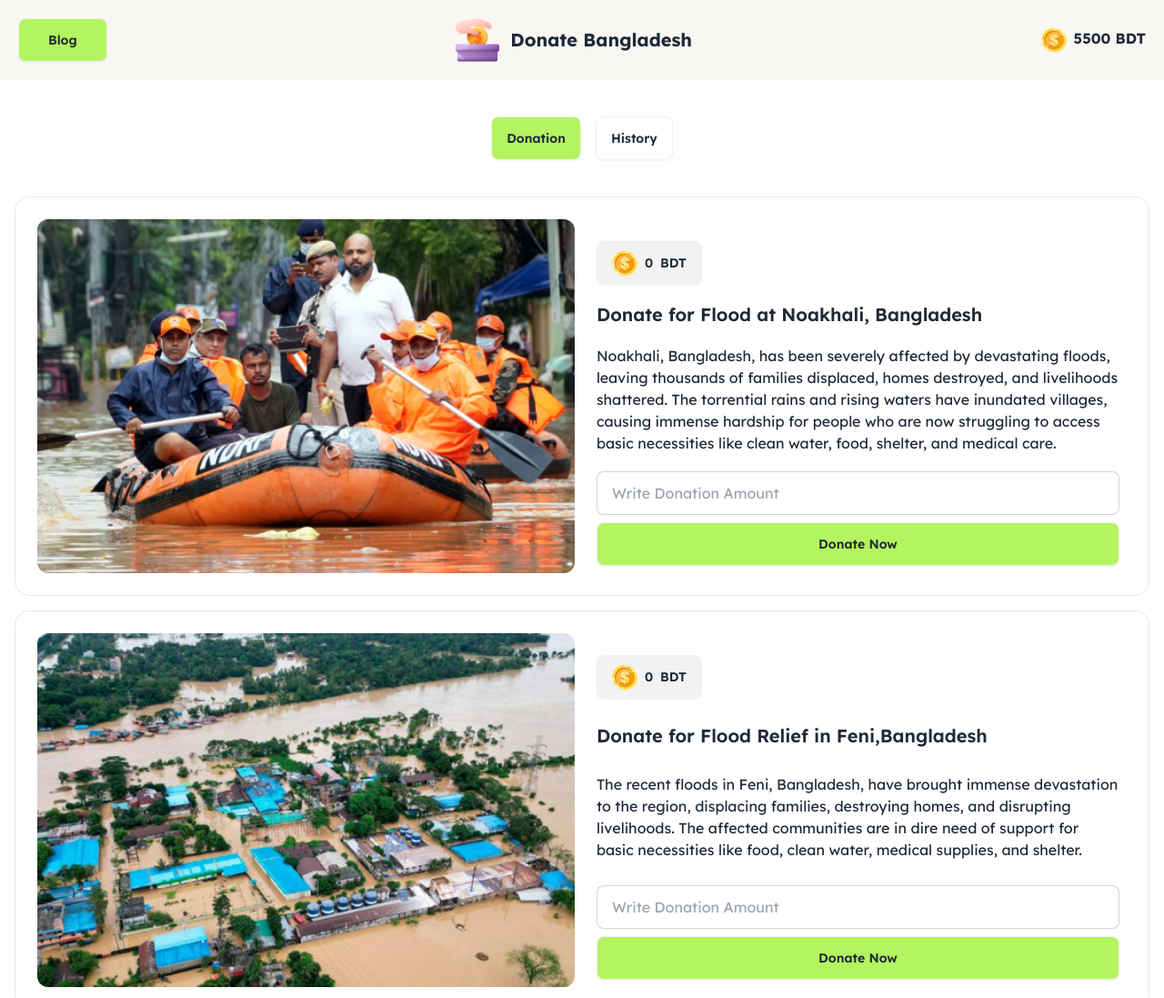
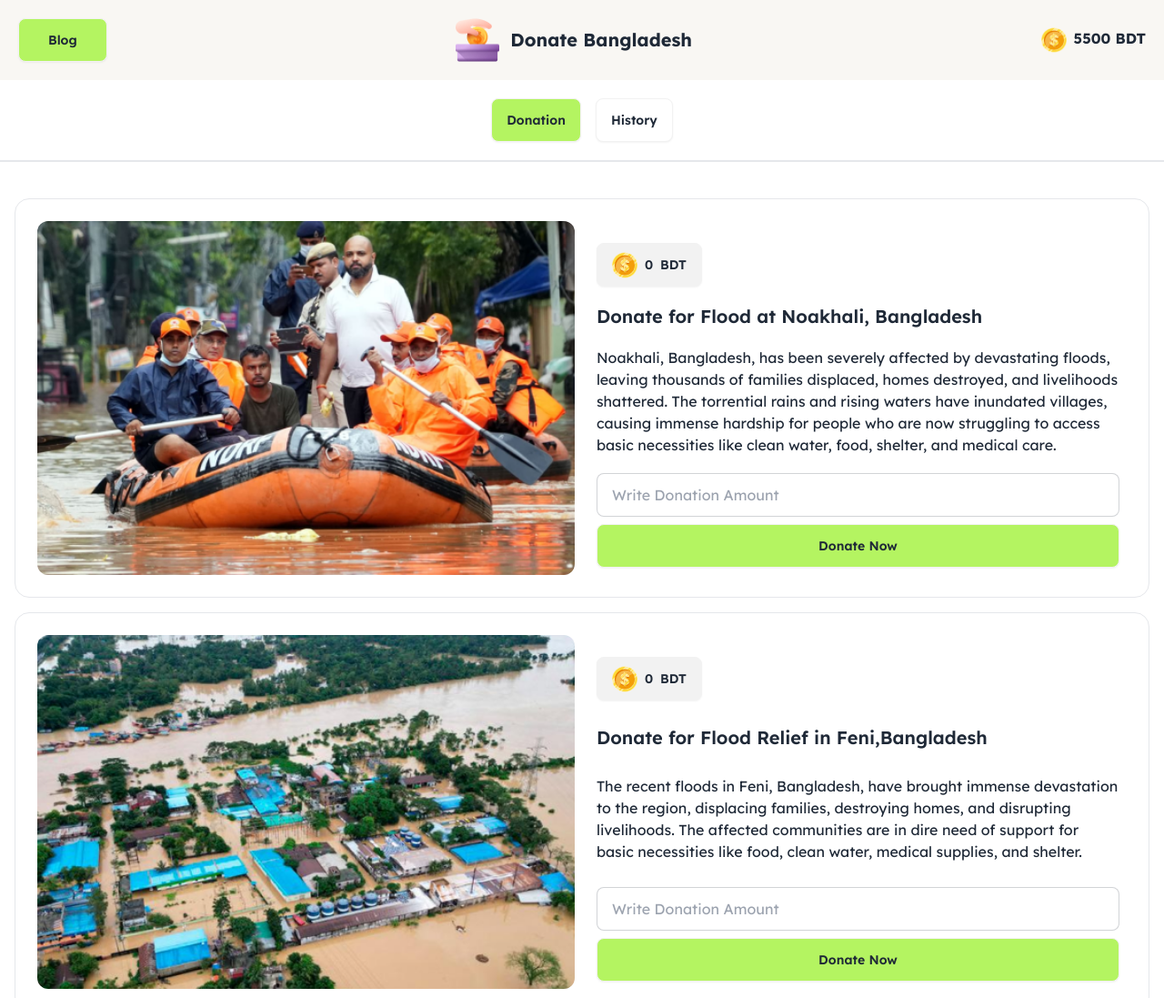
Before and after one commit to SagarKarmoker/donation-bangladesh, a plain HTML site: page index.html in a window 1280 px wide. Shown: the top 1097 px of the page at 91% size. Drawn offline with nearby package versions, Linux system fonts and the light colour scheme.

Commit message:
Navbar: fixed

```diff
--- a/index.html
+++ b/index.html
@@ -22,8 +22,8 @@
 </head>
 
 <body class="lexend-regular">
-    <header class=" bg-[#f9f7f3]">
-        <nav class="flex sticky justify-between container mx-auto p-5 items-center">
+    <header class=" bg-[#f9f7f3] sticky top-0 z-10">
+        <nav class="flex justify-between container mx-auto p-5 items-center">
             <button class="hidden lg:block btn px-8 bg-primary-color hover:bg-primary-color"><a
                     href="./blog.html">Blog</a></button>
             <a href="./index.html">
@@ -37,13 +37,13 @@
                 <p class="font-bold"><span id="balance-amount">5500</span> BDT</p>
             </div>
         </nav>
-    </header>
-    <main class="container mx-auto mt-10 mb-10">
         <!-- toggle button -->
-        <div class="flex justify-center gap-x-4">
+        <div class="flex justify-center gap-x-4 bg-white py-5 border-b-2">
             <button id="donation-btn" class="btn bg-primary-color">Donation</button>
             <button id="history-btn" class="btn border bg-white">History</button>
         </div>
+    </header>
+    <main class="container mx-auto mt-10 mb-10">
         <!-- main content -->
         <div class="mt-10 space-y-5">
             <!-- donation button -->
@@ -65,7 +65,10 @@
                         </div>
                         <h2 class="card-title">Donate for Flood at Noakhali, Bangladesh</h2>
                         <p>
-                            Noakhali, Bangladesh, has been severely affected by devastating floods, leaving thousands of families displaced, homes destroyed, and livelihoods shattered. The torrential rains and rising waters have inundated villages, causing immense hardship for people who are now struggling to access basic necessities like clean water, food, shelter, and medical care.
+                            Noakhali, Bangladesh, has been severely affected by devastating floods, leaving thousands of
+                            families displaced, homes destroyed, and livelihoods shattered. The torrential rains and
+                            rising waters have inundated villages, causing immense hardship for people who are now
+                            struggling to access basic necessities like clean water, food, shelter, and medical care.
                         </p>
                         <div class="card-actions flex flex-col">
                             <input id="donation-1" type="number" placeholder="Write Donation Amount"
@@ -90,7 +93,10 @@
                             </button>
                         </div>
                         <h2 class="card-title">Donate for Flood Relief in Feni,Bangladesh</h2>
-                        <p> The recent floods in Feni, Bangladesh, have brought immense devastation to the region, displacing families, destroying homes, and disrupting livelihoods. The affected communities are in dire need of support for basic necessities like food, clean water, medical supplies, and shelter.</p>
+                        <p> The recent floods in Feni, Bangladesh, have brought immense devastation to the region,
+                            displacing families, destroying homes, and disrupting livelihoods. The affected communities
+                            are in dire need of support for basic necessities like food, clean water, medical supplies,
+                            and shelter.</p>
                         <div class="card-actions flex flex-col">
                             <input id="donation-2" type="number" placeholder="Write Donation Amount"
                                 class="input input-bordered w-full" />
@@ -114,7 +120,10 @@
                             </button>
                         </div>
                         <h2 class="card-title">Aid for Injured in the Quota Movement</h2>
-                        <p> The Quota Movement in Bangladesh was a significant moment in the country's history, where students and activists stood up for justice and equality in the job recruitment process. Unfortunately, many individuals were injured during the protests, facing both physical and emotional hardships.</p>
+                        <p> The Quota Movement in Bangladesh was a significant moment in the country's history, where
+                            students and activists stood up for justice and equality in the job recruitment process.
+                            Unfortunately, many individuals were injured during the protests, facing both physical and
+                            emotional hardships.</p>
                         <div class="card-actions flex flex-col">
                             <input id="donation-3" type="number" placeholder="Write Donation Amount"
                                 class="input input-bordered w-full" />
```
